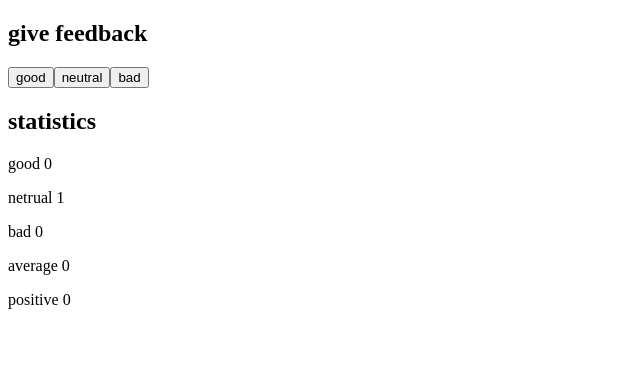
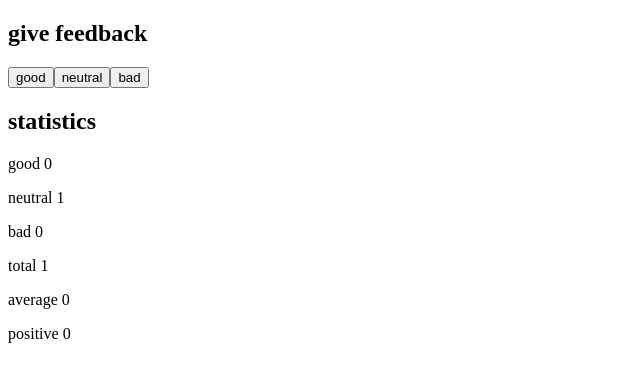
Before and after one commit to mtyler0606/FullStackOpenProjects, a React (Vite) app in the folder Part1/unicafe/: page / in a window 1280 px wide. Both pictures are taken after a click on the button "neutral". Shown: the top 382 px of the page, without its empty margins (0-640 px from the left). Built offline with nearby package versions, Linux system fonts and the light colour scheme.

Commit message:
1.10: unicafe step 5

```diff
--- a/Part1/unicafe/src/App.jsx
+++ b/Part1/unicafe/src/App.jsx
@@ -1,7 +1,18 @@
 import { useState } from 'react'
 
+const Button = ({text, handler}) => {
+ return(
+  <>
+  <button onClick={handler}>{text}</button>
+  </>
+ )
+}
+
+const StatisticLine = ({text, value}) => <p>{text} {value}</p>
+
 const Statistics = ({good, neutral, bad}) => {
-  if(good + neutral + bad === 0) {
+  const total = good + neutral + bad
+  if(total === 0) {
     return(
       <>
       <h2>statistics</h2>
@@ -10,14 +21,18 @@ const Statistics = ({good, neutral, bad}) => {
     )
   }
 
+  const average = (total === 0)? 0: (good - bad)/total
+  const positive = (total === 0)? 0: good/total
+
   return (
   <>
-  <h2>statistics</h2>
-        <p>good {good}</p>
-        <p>netrual {neutral}</p>
-        <p>bad {bad}</p>
-        <p>average {((good + bad + neutral) === 0)? 0: (good - bad)/(good + bad + neutral)}</p>
-        <p>positive {((good + bad + neutral) === 0)? 0: (good)/(good + bad + neutral)}</p>
+    <h2>statistics</h2>
+    <StatisticLine text="good" value={good} />
+    <StatisticLine text="neutral" value={neutral} />
+    <StatisticLine text="bad" value={bad} />
+    <StatisticLine text="total" value={total} />
+    <StatisticLine text="average" value={average} />
+    <StatisticLine text="positive" value={positive} />
   </>
   )
 }
@@ -44,9 +59,9 @@ const App = () => {
     <div>
       <h2>give feedback</h2>
       <div>
-        <button onClick={handlegood}>good</button>
-        <button onClick={handleNeutral}>neutral</button>
-        <button onClick={handleBad}>bad</button>
+        <Button handler={handlegood} text="good" />
+        <Button handler={handleNeutral} text="neutral" />
+        <Button handler={handleBad} text="bad" />
       </div>
      <Statistics good={good} neutral={neutral} bad={bad} />
     </div>
```
